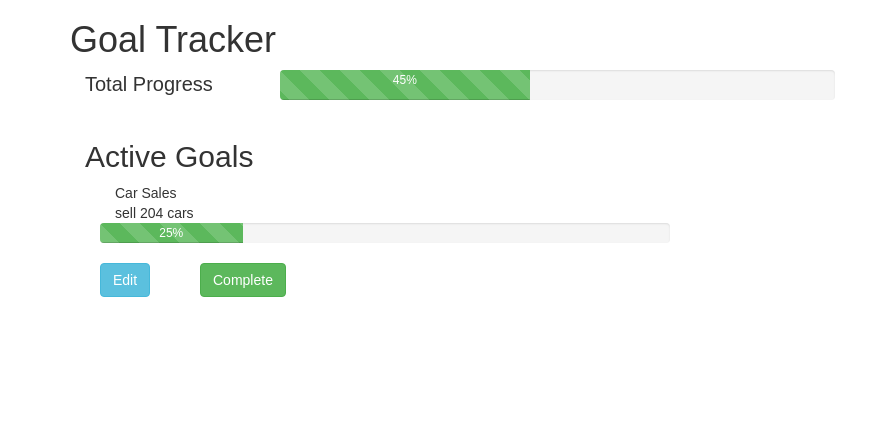
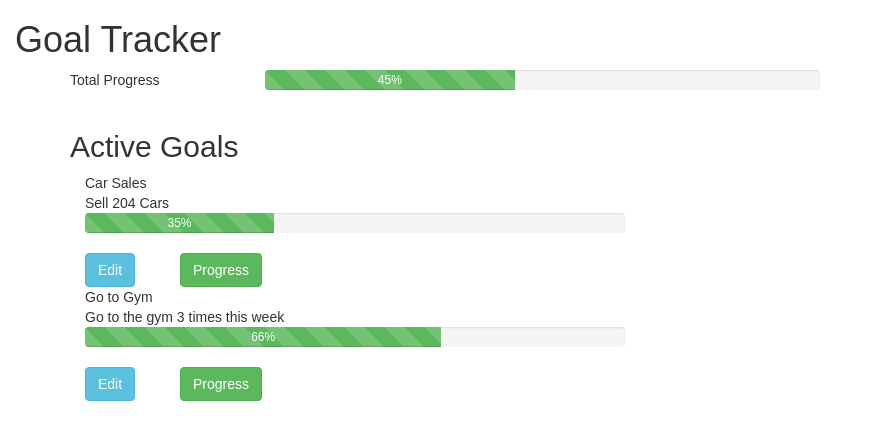
Before and after one commit to ossiggy/goal-tracker, a React (Create React App) app: page / in a window 1280 px wide. Shown: the top 440 px of the page, without its empty margins (0-882 px from the left). Built offline with nearby package versions, Linux system fonts and the light colour scheme.

Commit message:
added a few more notes to the outline, added a mock state to start forming functionality

```diff
--- a/src/components/Dashboard.js
+++ b/src/components/Dashboard.js
@@ -1,4 +1,5 @@
 import React, {Component} from 'react';
+import {Grid} from 'react-bootstrap';
 
 import GoalTracker from './GoalTracker';
 
@@ -6,9 +7,9 @@ export default class Dashboard extends Component{
 
   render(){
     return (
-      <div className="dashboard container">
-        <GoalTracker now={45}/>
-      </div>
+      <Grid className="dashboard" fluid={true}>
+        <GoalTracker />
+      </Grid>
     );
   }
 }
--- a/src/components/Goal.js
+++ b/src/components/Goal.js
@@ -4,23 +4,23 @@ import {ProgressBar, Button, Grid, Row, Col} from 'react-bootstrap';
 
 export default function Goal(props){
   return(
-    <Grid>
-      <Row>
+    <Grid fluid={true}>
+      <Row className="goal-container">
         <Col className="goal-container-name" md={12}>{props.name}</Col>
         <Col className="goal-container-goal" md={12}>{props.goal}</Col>
-        <Row>
+      </Row>
+      <Row className="goal-progress">
         <Col md={6}>
           <ProgressBar active bsStyle="success" now={props.now} label={`${props.now}%`} />
         </Col>
       </Row>
-          <Row className="button-row">
-            <Col md={1}>
+      <Row className="button-container">
+        <Col md={1} xs={4}>
           <Button bsStyle="info">Edit</Button>
         </Col>
-            <Col md={1}>
-              <Button bsStyle="success">Complete</Button>
+        <Col md={1} xs={4}>
+          <Button bsStyle="success">Progress</Button>
         </Col>
-          </Row>
       </Row>
     </Grid>
   )
--- a/src/components/GoalContainer.js
+++ b/src/components/GoalContainer.js
@@ -1,13 +1,34 @@
-import React from 'react';
+import React, {Component} from 'react';
 
-import {ProgressBar, Button} from 'react-bootstrap';
 import Goal from './Goal';
 
-export default function GoalContainer(props){
-  return(
-    <div className="goal-container container">
-      {/* TODO: pass thru name prop */}
-      <Goal now={25} name={'Car Sales'} goal={'sell 204 cars'} />
-    </div>
-  )
-}
+export default class GoalContainer extends Component{
+
+  constructor(props){
+    super(props);
+    this.state={
+      goals: [
+        {name: "Car Sales", goal: "Sell 204 Cars", now: "35"},
+        {name: "Go to Gym", goal: "Go to the gym 3 times this week", now: "66"}
+      ]
+    }
+  }
+
+  render(){
+
+    let goals;
+
+    if(Object.keys(this.state.goals)){
+      goals = this.state.goals.map((goal, i) => {
+        return <Goal key= {i} name={goal.name} goal={goal.goal} now={goal.now} />
+      })
+    }
+
+    return(
+      <div className="goal-container container">
+        {/* TODO: iterate through and pass thru name props */}
+        {goals}
+      </div>
+    );
+  };
+};
--- a/src/components/GoalTracker.js
+++ b/src/components/GoalTracker.js
@@ -1,30 +1,35 @@
-import React from 'react';
+import React, {Component} from 'react';
 
 import {ProgressBar, Grid, Row, Col} from 'react-bootstrap';
 import GoalContainer from './GoalContainer';
 
-export default function GoalTracker(props){
+export default class GoalTracker extends Component{
 
   // TODO: iterate over goals kept in state, print out GoalContainer for each
-
+  constructor(props){
+    super(props);
+    this.state={
+      now: 45
+    }
+  }
+  render(){
     return(
       <Grid>
-      <Row style={{height: '28px'}}>
-        <Col md={2} style={{'font-size': '20px'}}>
+        <Row className="total-progress">
+          <Col md={2}>
             Total Progress
           </Col>
           <Col md={6}>
-          <ProgressBar active bsStyle="success" now={props.now} label={`${props.now}%`} style={{height: '30px'}} />
+            <ProgressBar active bsStyle="success" now={this.state.now} label={`${this.state.now}%`} />
           </Col>
         </Row>
-      <Row>
+        <Row className="active-goals">
           <Col md={12}>
             <h2 className="tracker-heading">Active Goals</h2>
           </Col>
-        <Col md={12}>
           <GoalContainer />
-        </Col>
         </Row>
       </Grid>
     );
+  };
 }
--- a/src/components/Header.js
+++ b/src/components/Header.js
@@ -1,9 +1,10 @@
 import React from 'react';
+import {Grid} from 'react-bootstrap';
 
 export default function Header(props){
   return(
-    <div className="header container">
+    <Grid className="header" fluid={true}>
       <h1 className="title">Goal Tracker</h1>
-    </div>
+    </Grid>
   );
 }
```
Also changed, not shown: outline.txt. Lines whose indentation alone changed are shown as unchanged.
